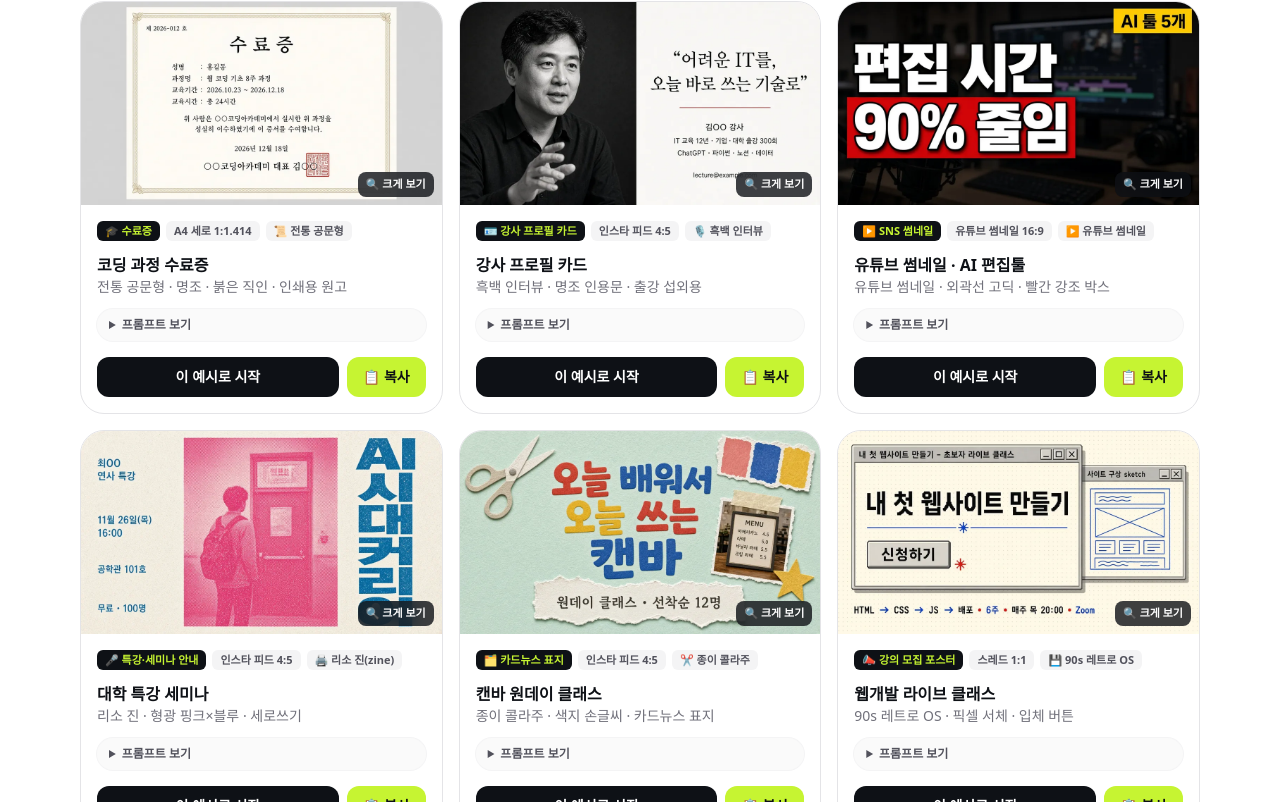
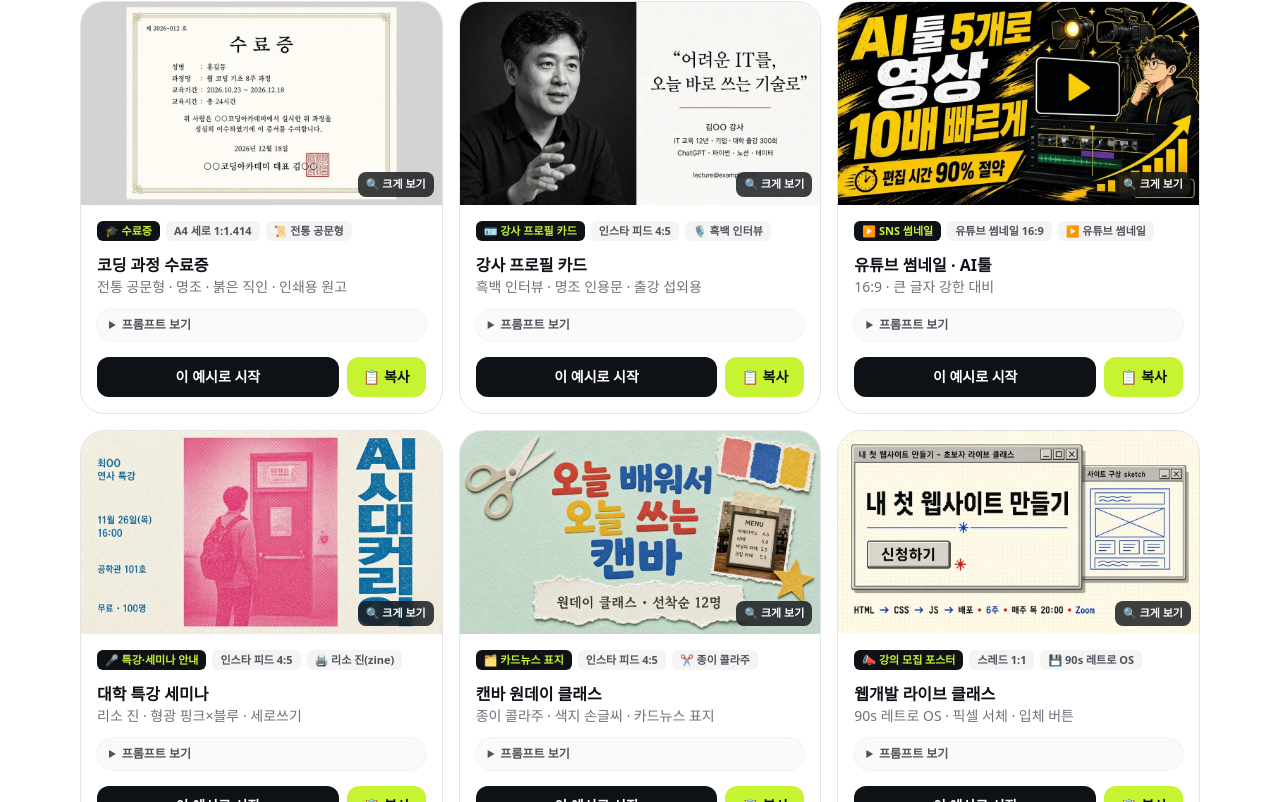
Before and after one commit to dmm-asmong/school-poster-prompt, a Next.js app: page / in a window 1280 px wide. Shown: the part 4818-5620 px from the top of the page. Built offline with nearby package versions, Linux system fonts and the light colour scheme; a web font is replaced by a local one.

Commit message:
gallery: restore original youtube-ai-thumbnail example (image + copy from f123762)

```diff
--- a/src/data/examples.ts
+++ b/src/data/examples.ts
@@ -236,8 +236,8 @@ export const EXAMPLES: Example[] = [
   },
   {
     id: "youtube-ai-thumbnail",
-    title: "유튜브 썸네일 · AI 편집툴",
-    desc: "유튜브 썸네일 · 외곽선 고딕 · 빨간 강조 박스",
+    title: "유튜브 썸네일 · AI툴",
+    desc: "16:9 · 큰 글자 강한 대비",
     emoji: "▶️",
     state: {
       topic: "AI 툴 유튜브",
@@ -246,13 +246,13 @@ export const EXAMPLES: Example[] = [
       format: "vod",
       mood: "energy",
       style: "youtube",
-      color: "red",
-      scene: "모니터에 편집 타임라인이 떠 있는 영상 편집 책상, 마이크, 카메라, 키보드",
-      sceneEn: "a video-editing desk with an editing timeline on the monitor, a microphone, a camera and a keyboard",
+      color: "yellow",
+      scene: "편집 타임라인이 뜬 모니터 옆에서 턱을 괴고 생각하는 안경 쓴 젊은 크리에이터, 뒤에 영상 카메라와 조명",
+      sceneEn: "a young creator with glasses, chin in hand, thinking beside a monitor showing a video-editing timeline, with a video camera and a studio light behind",
       info: {
-        title: { mode: "exact", value: "편집 시간 90% 줄임" },
-        badge: { mode: "exact", value: "AI 툴 5개" },
-        subtitle: { mode: "omit" },
+        title: { mode: "exact", value: "AI 툴 5개로 영상 10배 빠르게" },
+        subtitle: { mode: "exact", value: "편집 시간 90% 절약" },
+        badge: { mode: "omit" },
       },
     },
   },
```
Also changed, not shown: public/examples/youtube-ai-thumbnail.e351bc02.webp (deleted), public/examples/youtube-ai-thumbnail.f4af67bc.webp (added).
